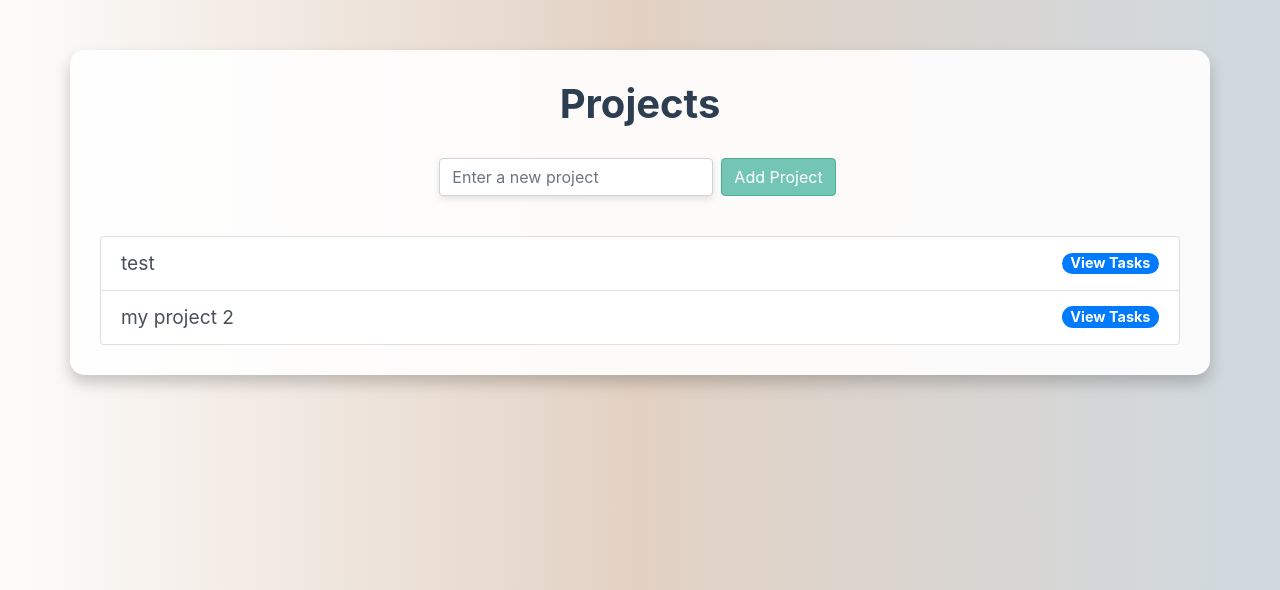
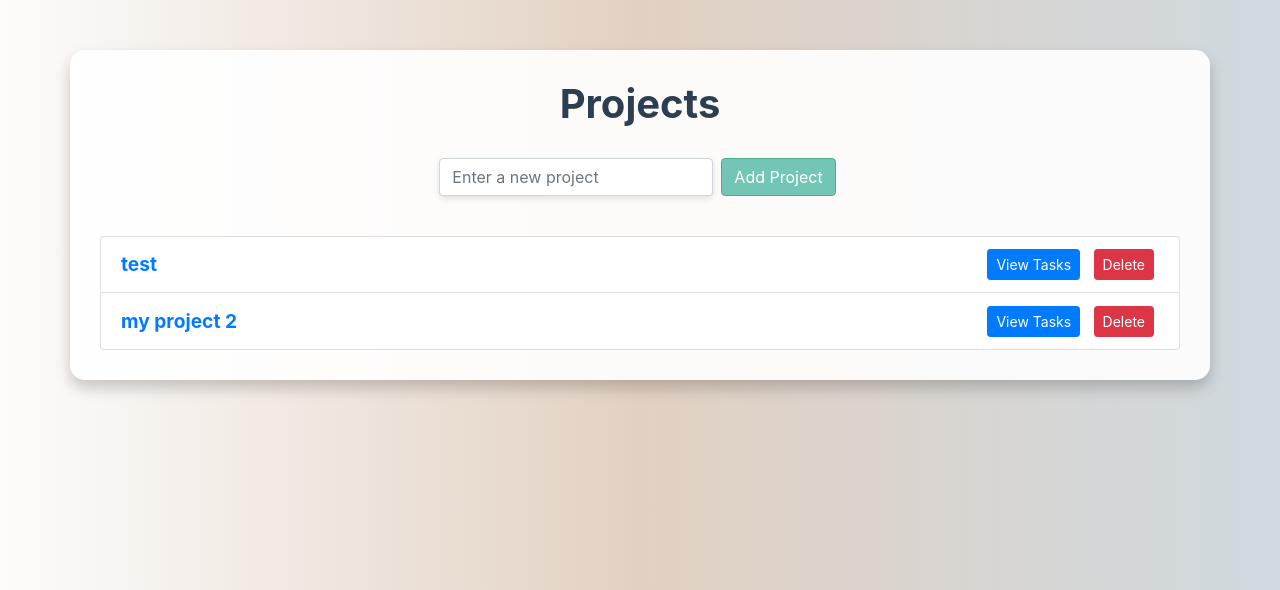
Before and after one commit to jetbrains-academy/FlaskTodoApp, a Flask app: page / in a window 1280 px wide. Shown: the top 590 px of the page. Run offline with Flask 3, Linux system fonts and the light colour scheme; data comes from the database, SQL or seed files in the repository; both versions use the stored data as it was before the commit; some libraries are stand-ins or nearby versions.

Commit message:
added option to delete project

```diff
--- a/app.py
+++ b/app.py
@@ -96,6 +96,20 @@ def add_task_to_project(project_id):
 
     return redirect(url_for('project_tasks', project_id=project_id))
 
+
+@app.route('/delete_project/<int:project_id>', methods=['POST'])
+def delete_project(project_id):
+    project = Project.query.get_or_404(project_id)  # Get the project by ID or return 404
+
+    # First, delete associated tasks
+    Todo.query.filter_by(project_id=project_id).delete()
+
+    # Then, delete the project itself
+    db.session.delete(project)
+    db.session.commit()
+
+    return redirect(url_for('home'))  # Redirect to the home page
+
 @app.route('/project/<int:project_id>')
 def project_tasks(project_id):
     # Retrieve the project and its associated tasks
--- a/templates/base.html
+++ b/templates/base.html
@@ -97,10 +97,27 @@
     <!-- Project List -->
     <ul class="list-group">
         {% for project in projects %}
-                <a href="{{ url_for('project_tasks', project_id=project.id) }}" class="list-group-item list-group-item-action d-flex justify-content-between align-items-center">
-                    <span>{{ project.name }}</span>
-                    <span class="badge badge-primary badge-pill">View Tasks</span>
+            <li class="list-group-item d-flex justify-content-between align-items-center">
+                <div>
+                    <a href="{{ url_for('project_tasks', project_id=project.id) }}" class="text-decoration-none">
+                        <strong>{{ project.name }}</strong>
                     </a>
+                </div>
+                <div>
+                    <!-- 'View Tasks' Button -->
+                    <a href="{{ url_for('project_tasks', project_id=project.id) }}" class="btn btn-primary btn-sm mr-2">View
+                        Tasks</a>
+
+                    <!-- 'Delete Project' Button -->
+                    <form action="{{ url_for('delete_project', project_id=project.id) }}" method="POST"
+                          style="display:inline;">
+                        <button type="submit" class="btn btn-danger btn-sm"
+                                onclick="return confirm('Are you sure you want to delete this project and all its associated tasks?');">
+                            Delete
+                        </button>
+                    </form>
+                </div>
+            </li>
         {% endfor %}
     </ul>
 </div>
```
Also changed, not shown: instance/todo.db (deleted). Lines whose indentation alone changed are shown as unchanged.
